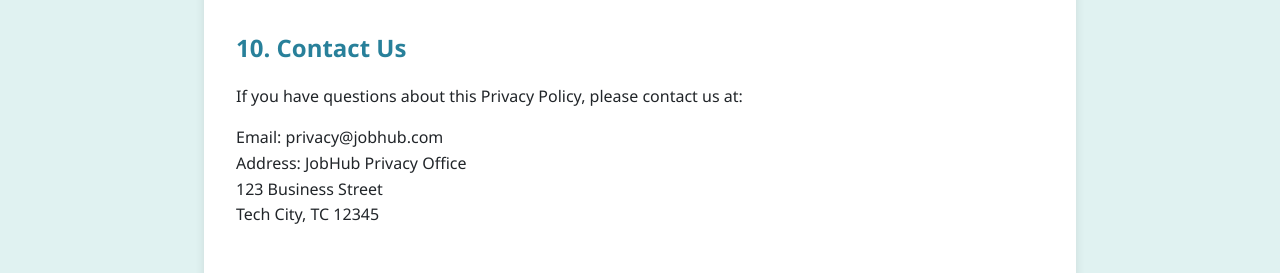
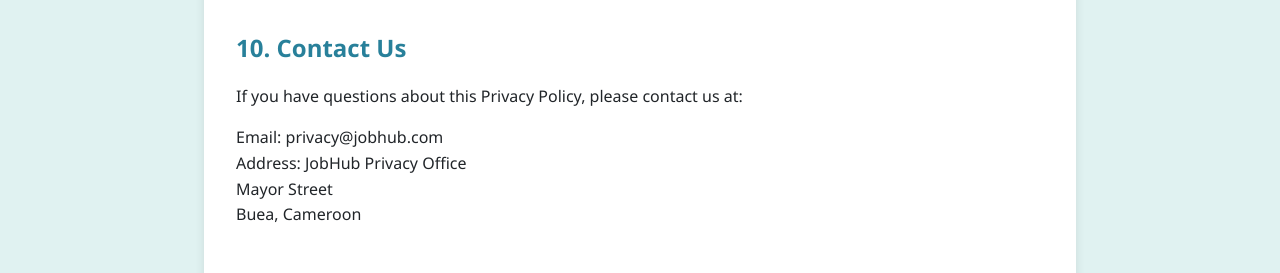
Before and after one commit to Cjayy77/job-searching-app-website, a plain HTML site: page privacy.html in a window 1280 px wide. Shown: the part 2095-2368 px from the top of the page. Drawn offline with Linux system fonts and the light colour scheme.

Commit message:
Update privacy.html address

```diff
--- a/privacy.html
+++ b/privacy.html
@@ -92,8 +92,8 @@
             <p>If you have questions about this Privacy Policy, please contact us at:</p>
             <p>Email: privacy@jobhub.com<br>
             Address: JobHub Privacy Office<br>
-            123 Business Street<br>
-            Tech City, TC 12345</p>
+            Mayor Street<br>
+            Buea, Cameroon</p>
 
             <div class="policy-date">
                 Last updated: April 28, 2025
```
